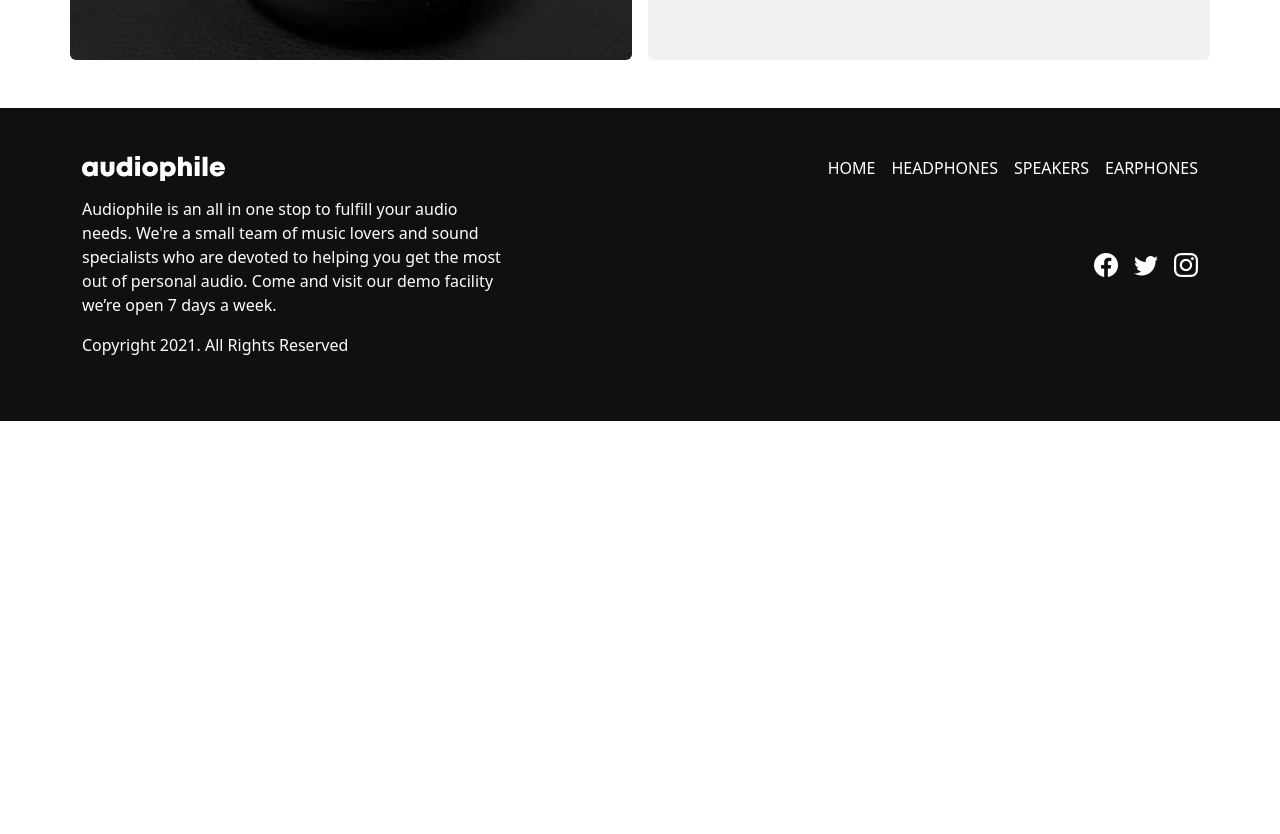
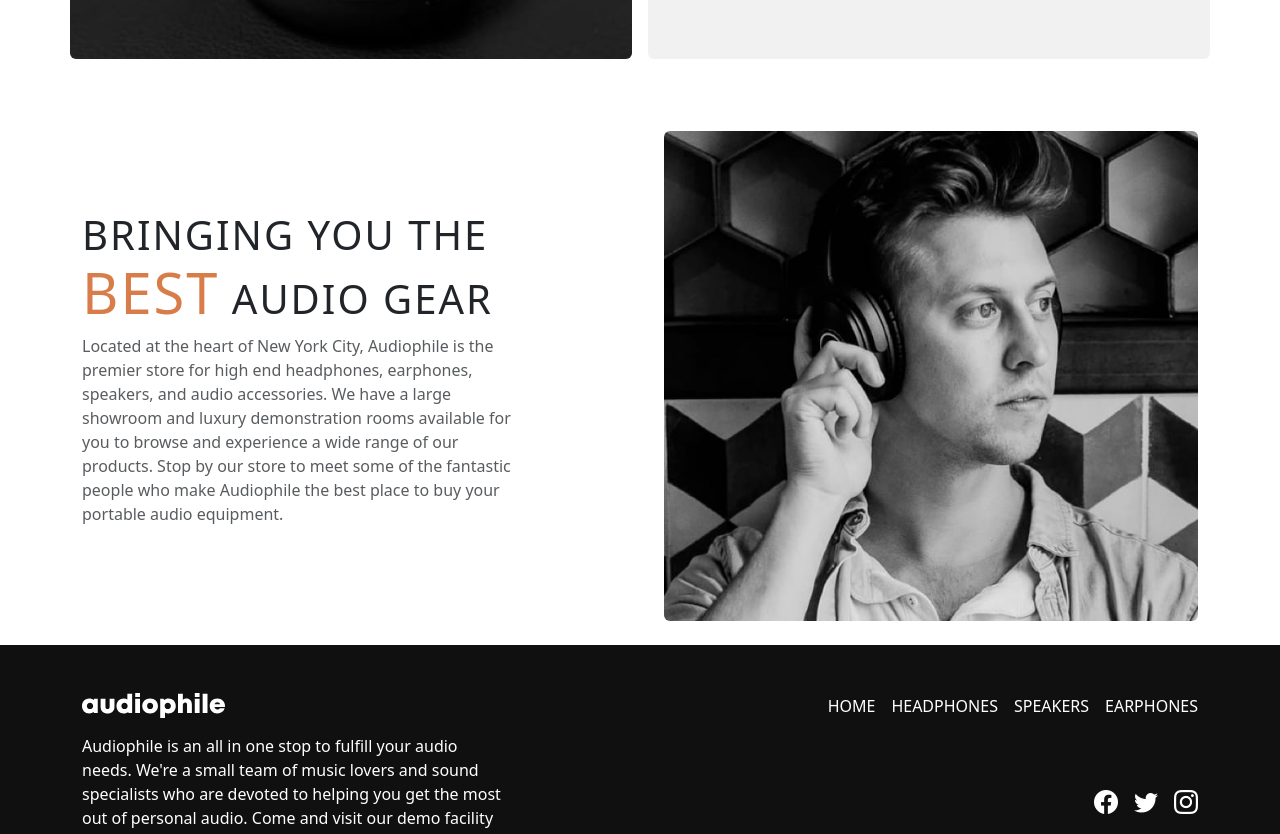
Before and after one commit to abdalsimam1-sketch/audiophile-ecommerce-website, a React (Vite) app: page / in a window 1280 px wide. Shown: the part 2300-3134 px from the top of the page. Before the commit the page ends 2721 px from the top, so only its background shows below. Built offline with nearby package versions, Linux system fonts and the light colour scheme.

Commit message:
feat: description section component

```diff
--- a/src/components/Categories.jsx
+++ b/src/components/Categories.jsx
@@ -22,7 +22,7 @@ export const Categories = () => {
       <div className="container">
         <div className="row category-row">
           {categoires.map((category, index) => (
-            <div key={index} className="col-11 mx-auto col-md-4 col-lg-4 g-4 ">
+            <div key={index} className="col-12 col-md-4 col-lg-4 g-4 ">
               <div className="card h-100 category-section d-flex flex-column align-items-center">
                 <img
                   src={category.image}
--- a/src/components/Description.jsx
+++ b/src/components/Description.jsx
@@ -0,0 +1,27 @@
+import pic from "../assets/shared/mobile/image-best-gear.jpg";
+
+export const Description = () => {
+  return (
+    <main className=" description-section container text-center text-md-start d-flex flex-column flex-md-row justify-content-md-between align-items-md-center gap-5 mb-4">
+      <div>
+        <div className="description-text ">
+          <h1>
+            Bringing you the <span className="best">best</span> audio gear
+          </h1>
+          <p className="text-muted">
+            {" "}
+            Located at the heart of New York City, Audiophile is the premier
+            store for high end headphones, earphones, speakers, and audio
+            accessories. We have a large showroom and luxury demonstration rooms
+            available for you to browse and experience a wide range of our
+            products. Stop by our store to meet some of the fantastic people who
+            make Audiophile the best place to buy your portable audio equipment.
+          </p>
+        </div>
+      </div>
+      <div className="rounded guy-pic ">
+        <img src={pic} alt="guy with headphones" className="img-fluid" />
+      </div>
+    </main>
+  );
+};
--- a/src/index.css
+++ b/src/index.css
@@ -133,6 +133,11 @@ h6 {
   color: var(--white);
   background-color: var(--dark-orange);
 }
+.best {
+  font-size: var(--h1-size);
+  letter-spacing: var(--h1-letter-space);
+  color: var(--dark-orange);
+}
 .btn.button1:hover {
   color: var(--white);
   background-color: var(--light-orange);
@@ -233,6 +238,17 @@ i:hover {
 .footer-text {
   max-width: 420px;
 }
+
+/* Description Section */
+
+.description-section > div {
+  flex: 1 !important;
+  width: 100%;
+}
+.guy-pic {
+  overflow: hidden;
+}
+
 /* Tablet */
 @media (min-width: 768px) {
   .hero-section {
@@ -261,4 +277,7 @@ i:hover {
     background-size: cover;
     min-height: 320px;
   }
+  .description-text {
+    max-width: 450px;
+  }
 }
--- a/src/pages/Home.jsx
+++ b/src/pages/Home.jsx
@@ -1,8 +1,9 @@
 import { Button1 } from "../components/buttons/Button1";
 import { Button2 } from "../components/buttons/Button2";
 import { Categories } from "../components/Categories";
-import zx9 from "../assets/home/desktop/image-speaker-zx9.png";
-import yx1 from "../assets/home/desktop/image-earphones-yx1.jpg";
+import { Description } from "../components/Description";
+import zx9 from "../assets/home/mobile/image-speaker-zx9.png";
+
 export const Home = () => {
   return (
     <main className="d-flex flex-column gap-4 ">
@@ -26,6 +27,7 @@ export const Home = () => {
         <Categories></Categories>
       </section>
 
+      <article className="d-flex flex-column gap-4 mx-3">
         <section className="zx9-section container d-flex flex-column flex-md-row text-center text-md-start pb-5 rounded text-white p-5 gap-3">
           <div className="d-flex justify-content-center ">
             <img
@@ -47,13 +49,13 @@ export const Home = () => {
             </div>
           </div>
         </section>
-
-      <section className="container zx7-section d-flex text-center text-md-start align-items-center justify-content-center justify-content-md-between ps-5 ">
+        <section className="container zx7-section d-flex text-center text-md-start align-items-center justify-content-center justify-content-md-between ps-5 rounded">
           <div className="zx7-items">
             <h1>zx7 speaker</h1>
             <Button2 text="SEE PRODUCT"> </Button2>
           </div>
         </section>
+      </article>
 
       <section className="container p-md-0 yx1-section d-flex flex-column flex-md-row  gap-3 mb-5 text-center ">
         <div className="yx1-left rounded"></div>
@@ -62,6 +64,10 @@ export const Home = () => {
           <Button2 text="SEE PRODUCT"></Button2>
         </div>
       </section>
+
+      <section className="">
+        <Description></Description>
+      </section>
     </main>
   );
 };
```
Lines whose indentation alone changed are shown as unchanged.
